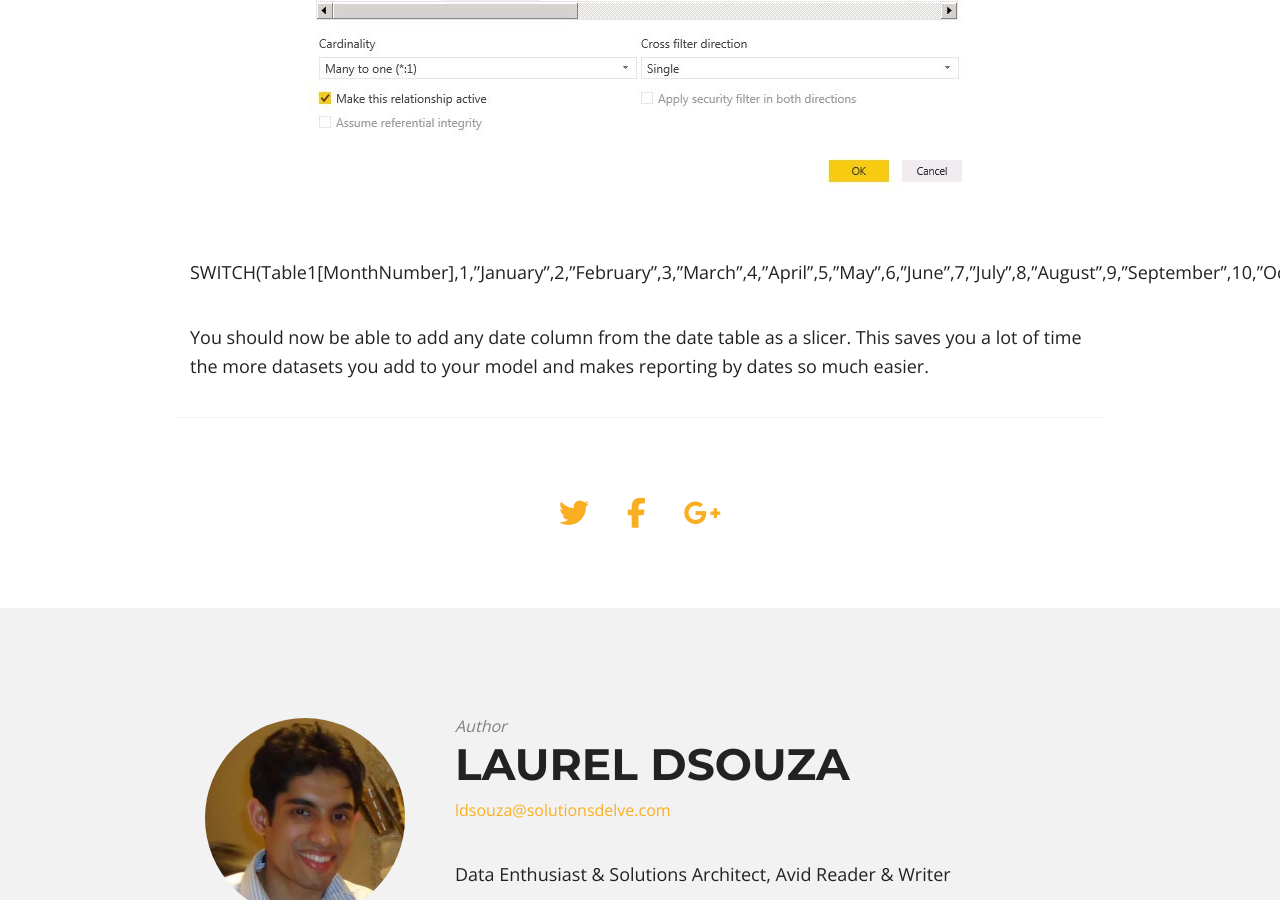
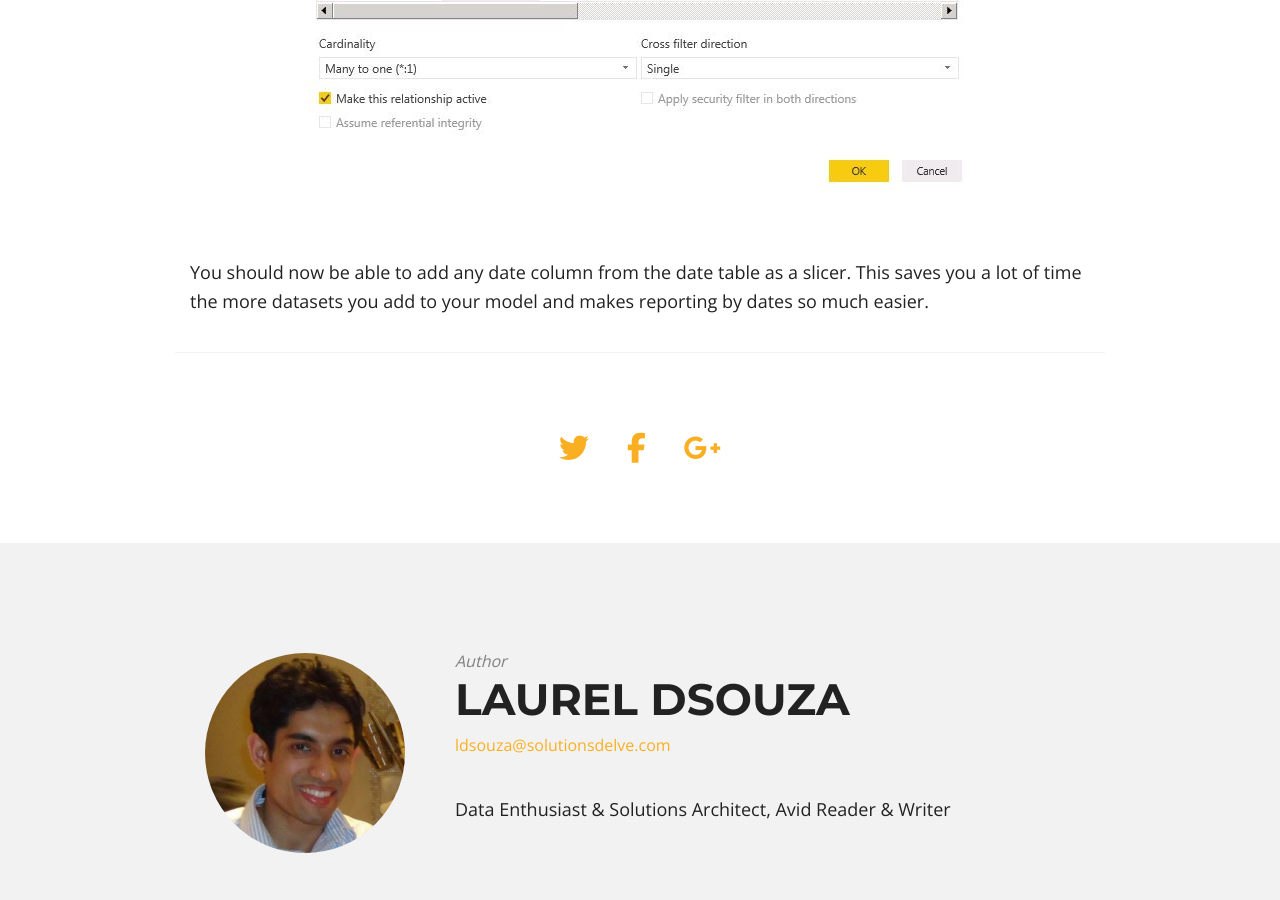
Before and after one commit to ldsouza/ldsouza.github.io, a Jekyll site: the page built from _posts/2018-02-14-powerbi-add-a-date-table.md, in a window 1280 px wide and 900 px high, scrolled down 5312 px. Built offline with Jekyll 4.4.1, drawn with Linux system fonts in a browser that asks for light colours; nearby versions of some CDN libraries; library files that are not in the unit come from our copies.

Commit message:
Update 2018-02-14-powerbi-add-a-date-table.md

```diff
--- a/_posts/2018-02-14-powerbi-add-a-date-table.md
+++ b/_posts/2018-02-14-powerbi-add-a-date-table.md
@@ -104,7 +104,4 @@ Create a new relationship between the table (YYYYMMDD) and the date table (DateA
 
 ![Image]({{ site.url }}/images/blog/powerbi-add-a-date-table/3.JPG)
 
-SWITCH(Table1[MonthNumber],1,"January",2,"February",3,"March",4,"April",5,"May",6,"June",7,"July",8,"August",9,"September",10,"October",11,"November",12,"December")
-
-
 You should now be able to add any date column from the date table as a slicer. This saves you a lot of time the more datasets you add to your model and makes reporting by dates so much easier.
```
